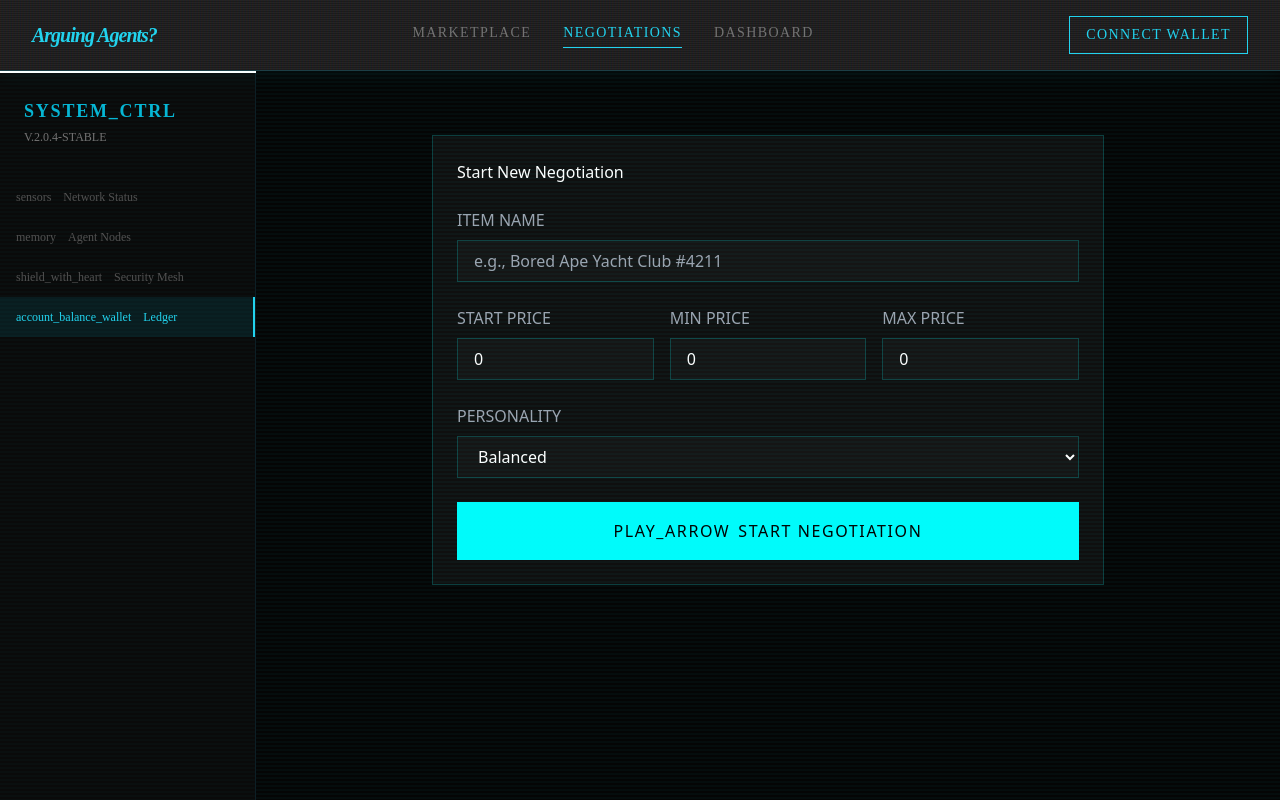
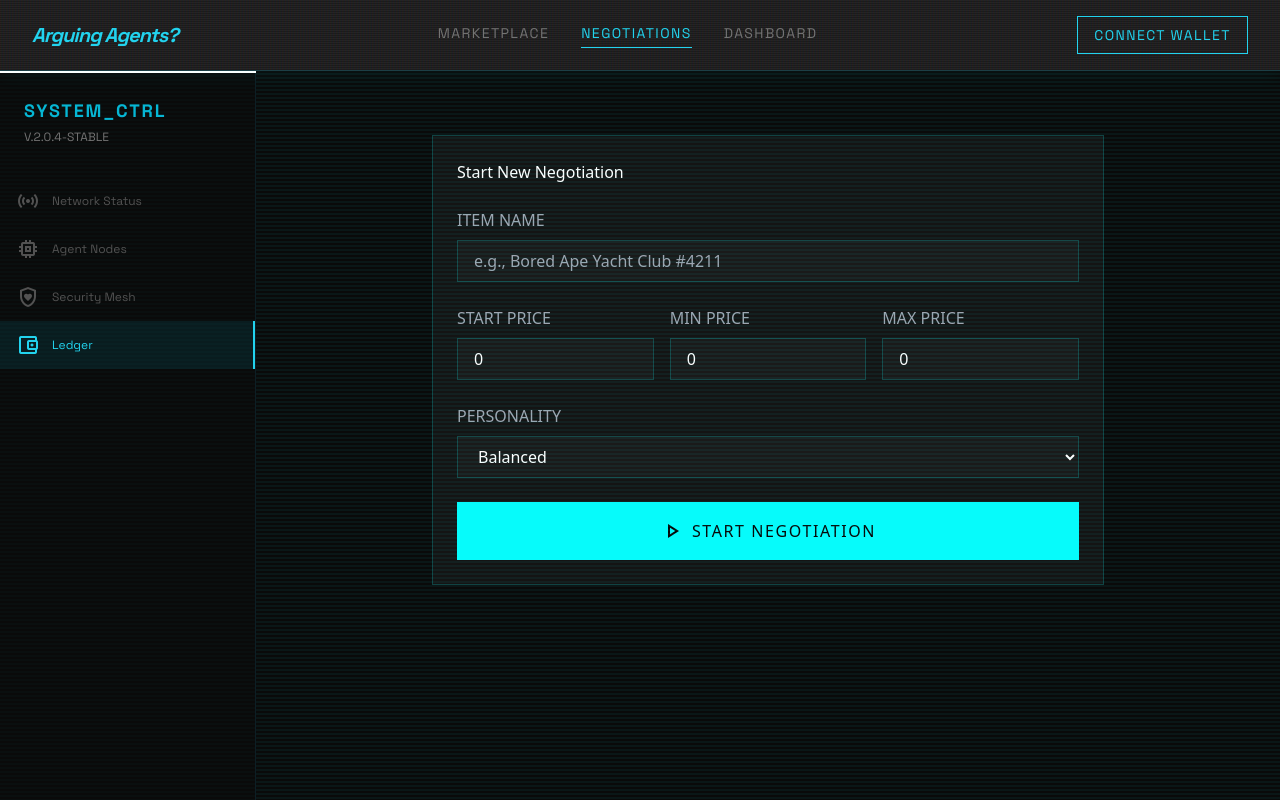
Before and after one commit to 24f3003262/Arguing-Agents, a Nuxt app in the folder frontend/: page / in a window 1280 px wide. Built offline with nearby package versions, Linux system fonts and the light colour scheme.

Commit message:
design changes

```diff
--- a/frontend/app.vue
+++ b/frontend/app.vue
@@ -157,7 +157,7 @@ function resetNegotiation() {
           v-for="item in navItems"
           :key="item.label"
           :href="item.href"
-          class="font-['Space_Grotesk'] uppercase tracking-widest text-sm transition-all duration-300 hover:shadow-[0_0_8px_#00FFFF]"
+          class="font-['Space_Grotesk'] uppercase chromatic-hover tracking-widest text-sm transition-all duration-300 hover:shadow-[0_0_8px_#00FFFF]"
           :class="item.active
             ? 'text-cyan-400 border-b border-cyan-400 pb-1 hover:text-cyan-300'
             : 'text-neutral-500 hover:text-neutral-300'"
@@ -166,7 +166,7 @@ function resetNegotiation() {
         </a>
       </nav>
       <div class="z-10 hidden md:block">
-        <button class="font-['Space_Grotesk'] uppercase tracking-widest text-sm text-cyan-400 border border-cyan-400 px-4 py-2 hover:bg-cyan-400/10 transition-colors">
+        <button class="font-['Space_Grotesk'] uppercase chromatic-border-hover tracking-widest text-sm text-cyan-400 border border-cyan-400 px-4 py-2 hover:bg-cyan-400/10 transition-colors">
           Connect Wallet
         </button>
       </div>
@@ -196,7 +196,7 @@ function resetNegotiation() {
       </aside>
 
       <!-- Main Canvas -->
-      <main class="flex-1 md:ml-64 p-gutter lg:p-margin relative scanline-bg bg-surface-dim min-h-full">
+      <main :class="{ 'animate-pulse opacity-90': isLoading }" class="flex-1 md:ml-64 p-gutter lg:p-margin relative scanline-bg bg-surface-dim min-h-full">
 
         <!-- Negotiation Form (when no data) -->
         <div v-if="!negotiationData" class="max-w-2xl mx-auto pt-lg">
@@ -396,10 +396,13 @@ function resetNegotiation() {
   content: '';
   position: absolute;
   inset: 0;
-  background: linear-gradient(transparent 50%, rgba(0, 251, 251, 0.03) 50%);
+  background: linear-gradient(
+    rgba(18, 16, 16, 0) 50%,
+    rgba(0, 255, 255, 0.05) 50%
+  );
   background-size: 100% 4px;
   pointer-events: none;
-  z-index: 0;
+  z-index: 1;
 }
 .chromatic-hover {
   transition: all 0.1s ease;
@@ -423,16 +426,18 @@ function resetNegotiation() {
 
 /* Border/Box Chromatic Aberration */
 .chromatic-border-hover {
+  position: relative;
   transition: all 0.2s ease;
-  position: relative;
+  overflow: hidden;
 }
 
 .chromatic-border-hover:hover {
+  border-color: transparent;
   box-shadow:
-    -3px 0 0 #fe00fe,
-     3px 0 0 #00fbfb;
+    -2px 0 0 #fe00fe,
+     2px 0 0 #00fbfb;
+  text-shadow: -1px 0 #fe00fe, 1px 0 #00fbfb;
 }
-
 .chromatic-border-hover:active {
   box-shadow:
     -5px 2px 0 #fe00fe,
@@ -451,4 +456,14 @@ function resetNegotiation() {
 .chromatic-border-hover:hover {
   animation: glitch-skew 0.3s infinite linear alternate-reverse;
 }
+
+@keyframes flicker {
+  0% { opacity: 0.98; }
+  5% { opacity: 0.95; }
+  10% { opacity: 0.99; }
+  100% { opacity: 1; }
+}
+.scanline-bg {
+  animation: flicker 0.5s infinite;
+}
 </style>
--- a/frontend/assets/css/main.css
+++ b/frontend/assets/css/main.css
@@ -1,5 +1,22 @@
+@import url('https://fonts.googleapis.com/css2?family=Space+Grotesk:wght@300;400;700&display=swap');
+@import url('https://fonts.googleapis.com/css2?family=Material+Symbols+Outlined:opsz,wght,FILL,GRAD@20..48,100..700,0..1,-50..200');
+
 @tailwind base;
 @tailwind components;
 @tailwind utilities;
 
-@import url('https://fonts.googleapis.com/css2?family=Space+Grotesk:wght@300;400;700&display=swap');
+/* This fixes the icon rendering issue */
+.material-symbols-outlined {
+  font-family: 'Material Symbols Outlined';
+  font-weight: normal;
+  font-style: normal;
+  font-size: 24px;
+  line-height: 1;
+  letter-spacing: normal;
+  text-transform: none;
+  display: inline-block;
+  white-space: nowrap;
+  word-wrap: normal;
+  direction: ltr;
+  -webkit-font-smoothing: antialiased;
+}
```
